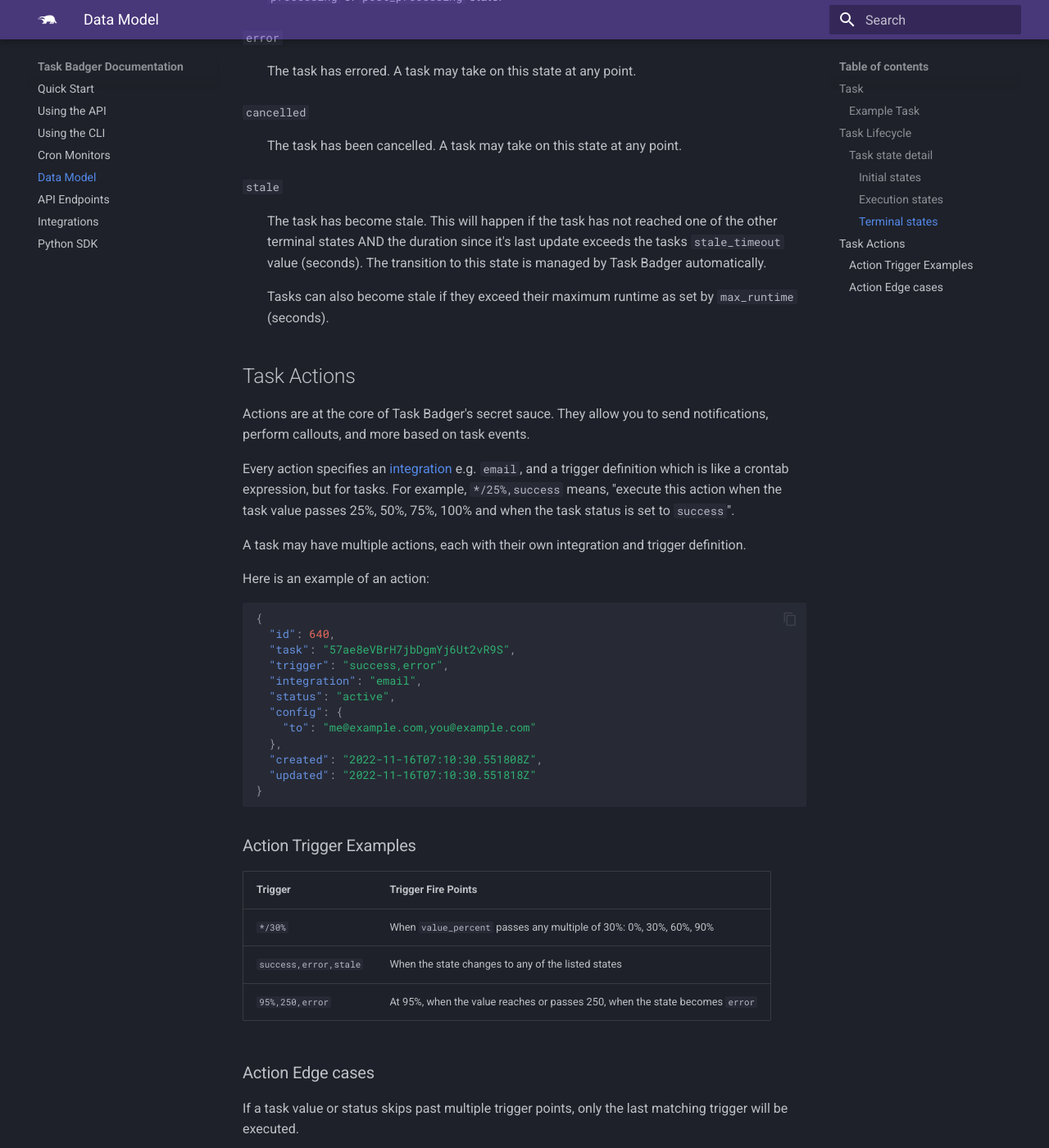
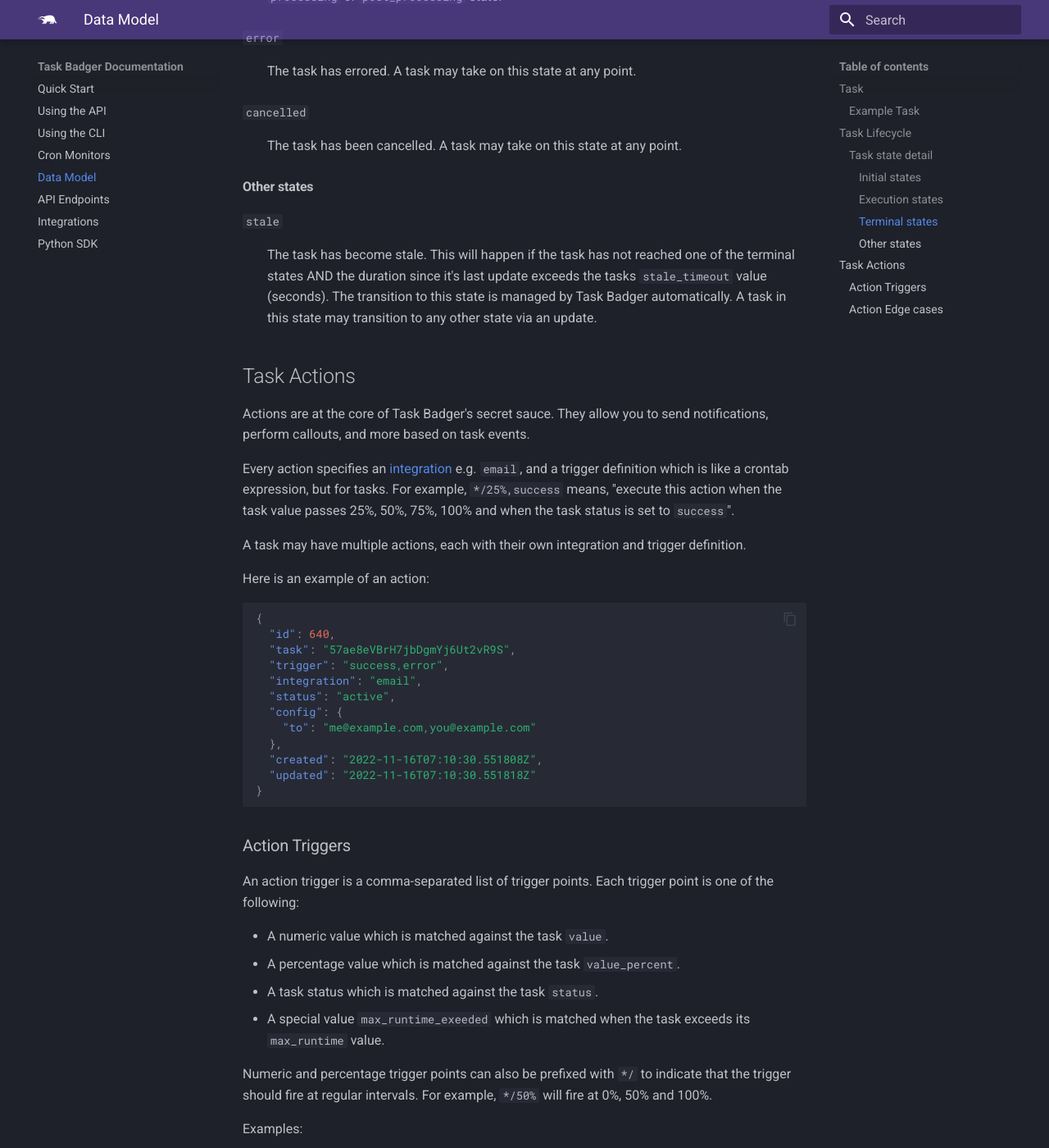
Before and after one commit to taskbadger/taskbadger-docs, an MkDocs documentation site: the page built from docs/data_model.md, in a window 1280 px wide and 1400 px high, scrolled down 4096 px. Shown: the whole window at 82% size. Built offline with MkDocs 1.6.1 and Material for MkDocs 9.7.7, drawn with Linux system fonts in a browser that asks for light colours; some of the changed text lies outside the part shown.

````diff
--- a/docs/data_model.md
+++ b/docs/data_model.md
@@ -51,7 +51,8 @@
 
 `max_runtime`
 
-:   This value represents the number of seconds a task can run for before being placed in the 'error' state.
+:   This value can be used in conjunction with task actions and monitors to trigger actions if a task
+    exceeds its expected runtime. The value is in seconds.
 
 `stale_timeout`
 
@@ -173,13 +174,15 @@
 
 :   The task has been cancelled. A task may take on this state at any point.
 
+
+#### Other states
+
 <a id="state-stale"></a>`stale`
 
-:   The task has become stale. This will happen if the task has not reached one of the other terminal
+:   The task has become stale. This will happen if the task has not reached one of the terminal
     states AND the duration since it's last update exceeds the tasks `stale_timeout` value (seconds). The
-    transition to this state is managed by Task Badger automatically.
-
-    Tasks can also become stale if they exceed their maximum runtime as set by `max_runtime` (seconds).
+    transition to this state is managed by Task Badger automatically. A task in this state may transition
+    to any other state via an update.
 
 
 ## Task Actions
@@ -211,7 +214,19 @@
 }
 ```
 
-### Action Trigger Examples
+### Action Triggers
+
+An action trigger is a comma-separated list of trigger points. Each trigger point is one of the following:
+
+* A numeric value which is matched against the task `value`.
+* A percentage value which is matched against the task `value_percent`.
+* A task status which is matched against the task `status`.
+* A special value `max_runtime_exeeded` which is matched when the task exceeds its `max_runtime` value.
+
+Numeric and percentage trigger points can also be prefixed with `*/` to indicate that the trigger should
+fire at regular intervals. For example, `*/50%` will fire at 0%, 50% and 100%.
+
+Examples:
 
 | Trigger               | Trigger Fire Points                                                          |
 |-----------------------|------------------------------------------------------------------------------|
````
